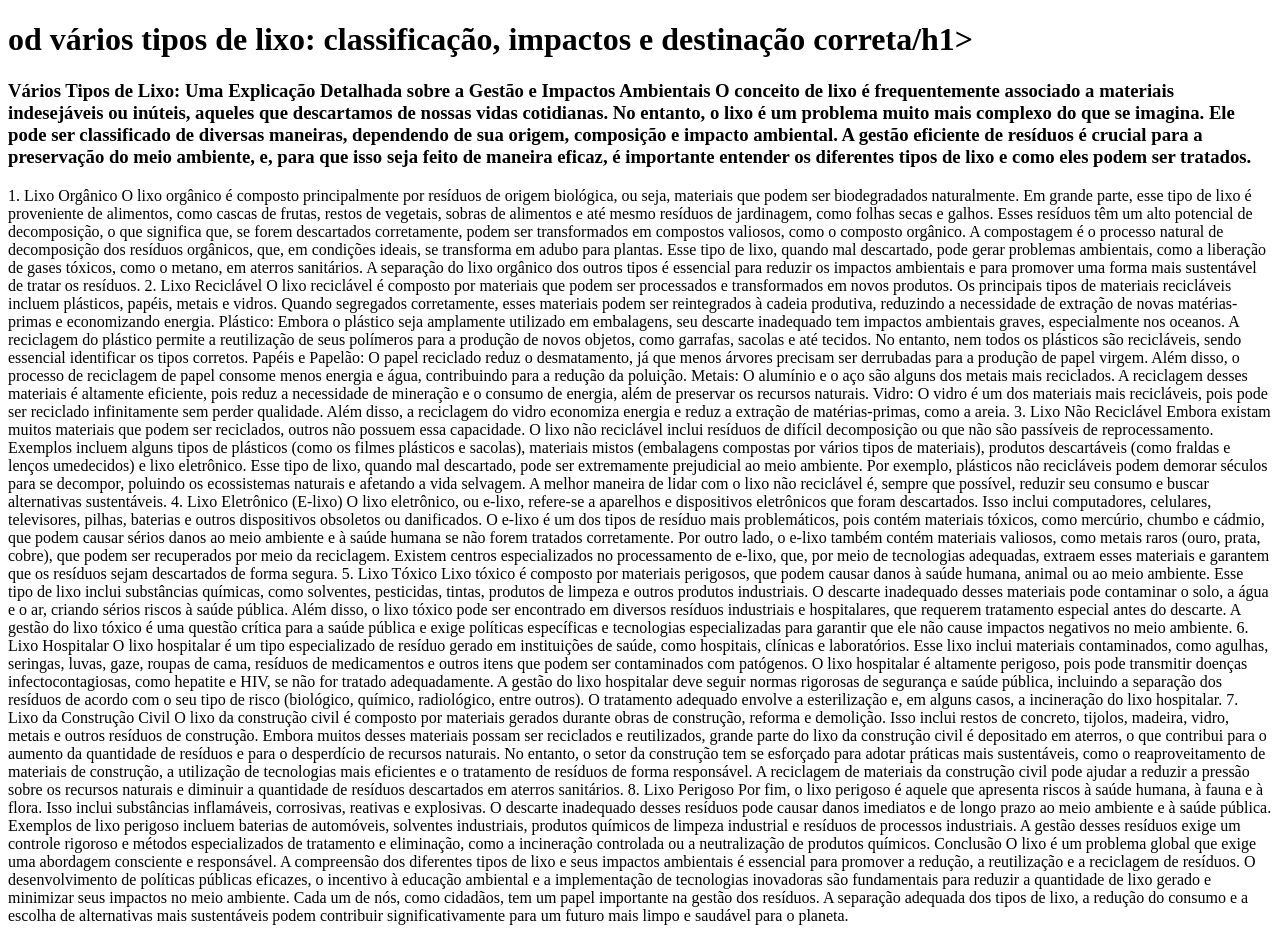
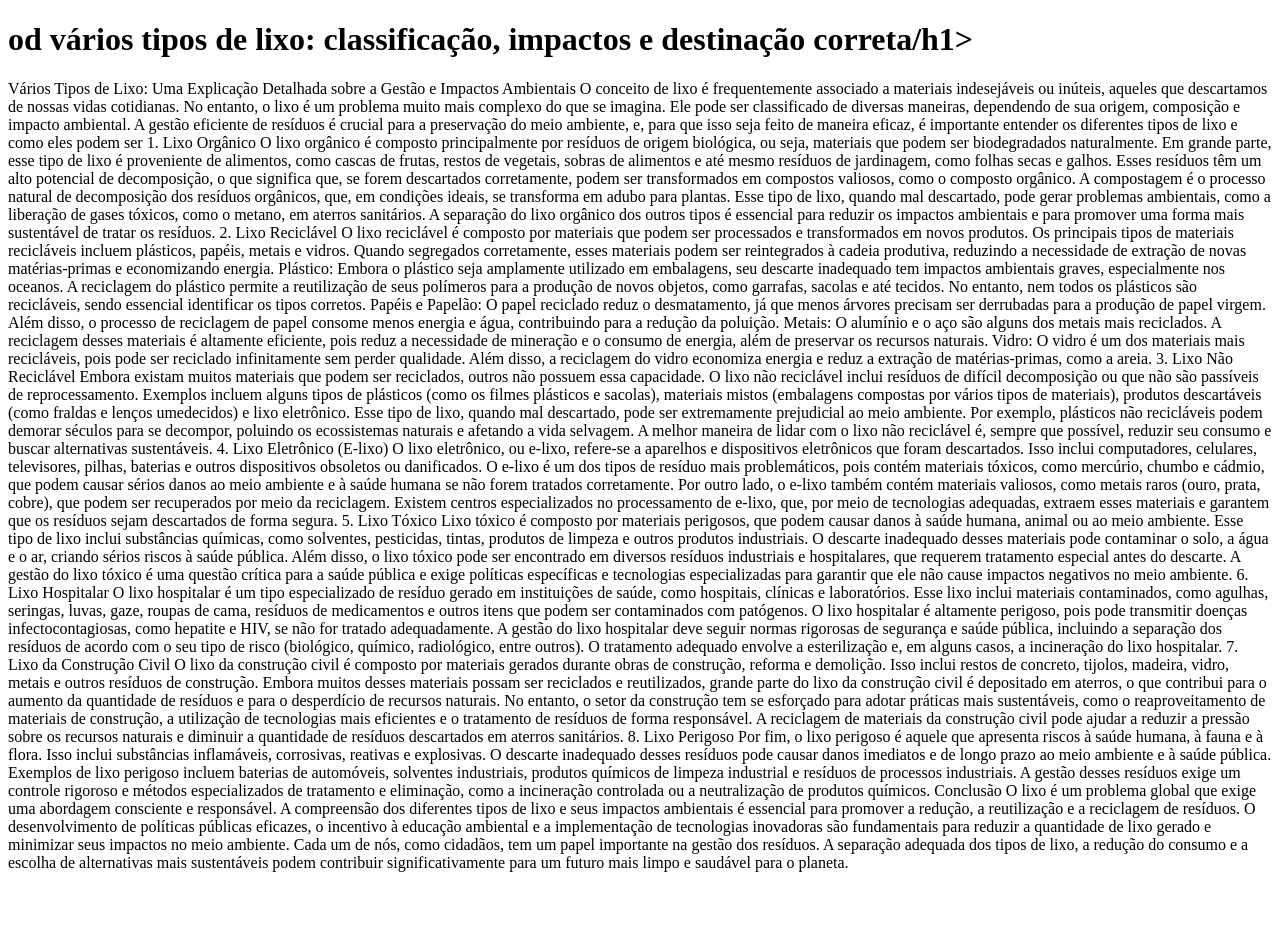
Before and after one commit to geffer01/tipos-de-lixo-, a plain HTML site: page index.html in a window 1280 px wide. After the commit the page ends 880 px from the top, so only its background shows below. Drawn offline with Linux system fonts and the light colour scheme.

Commit message:
tipos de lixo

```diff
--- a/index.html
+++ b/index.html
@@ -1,15 +1,15 @@
 <!DOCTYPE html>
 <html lang="pt.br">
 <head>
-    <meta charset="UTF-8">
+    <meta charset="UTF-8"
     <meta name="viewport" content="width=device-width, initial-scale=1.0">
     <title>tipos de lixos</title>
 </head>
 <body>
     <h1>od vários tipos de lixo: classificação, impactos e destinação correta/h1>
-<h3> Vários Tipos de Lixo: Uma Explicação Detalhada sobre a Gestão e Impactos Ambientais
+<h3></h3> Vários Tipos de Lixo: Uma Explicação Detalhada sobre a Gestão e Impactos Ambientais
 
-O conceito de lixo é frequentemente associado a materiais indesejáveis ou inúteis, aqueles que descartamos de nossas vidas cotidianas. No entanto, o lixo é um problema muito mais complexo do que se imagina. Ele pode ser classificado de diversas maneiras, dependendo de sua origem, composição e impacto ambiental. A gestão eficiente de resíduos é crucial para a preservação do meio ambiente, e, para que isso seja feito de maneira eficaz, é importante entender os diferentes tipos de lixo e como eles podem ser tratados.</h3>
+O conceito de lixo é frequentemente associado a materiais indesejáveis ou inúteis, aqueles que descartamos de nossas vidas cotidianas. No entanto, o lixo é um problema muito mais complexo do que se imagina. Ele pode ser classificado de diversas maneiras, dependendo de sua origem, composição e impacto ambiental. A gestão eficiente de resíduos é crucial para a preservação do meio ambiente, e, para que isso seja feito de maneira eficaz, é importante entender os diferentes tipos de lixo e como eles podem ser <tratados class="h3"></tratados>
 
 1. Lixo Orgânico
 O lixo orgânico é composto principalmente por resíduos de origem biológica, ou seja, materiais que podem ser biodegradados naturalmente. Em grande parte, esse tipo de lixo é proveniente de alimentos, como cascas de frutas, restos de vegetais, sobras de alimentos e até mesmo resíduos de jardinagem, como folhas secas e galhos. Esses resíduos têm um alto potencial de decomposição, o que significa que, se forem descartados corretamente, podem ser transformados em compostos valiosos, como o composto orgânico.
```
